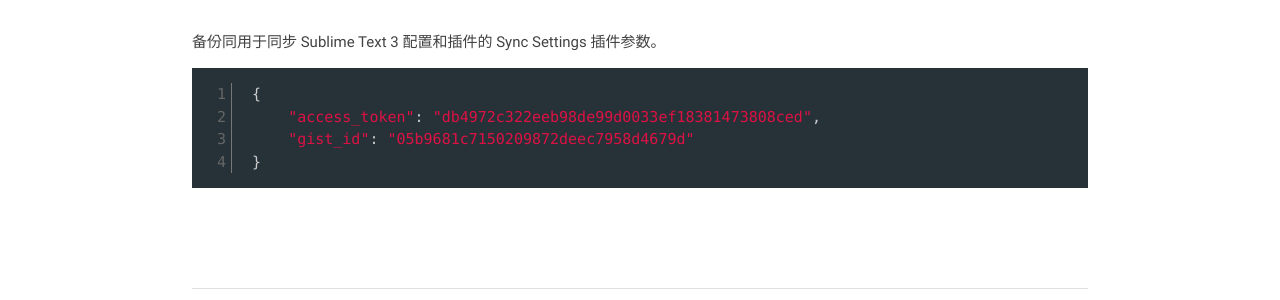
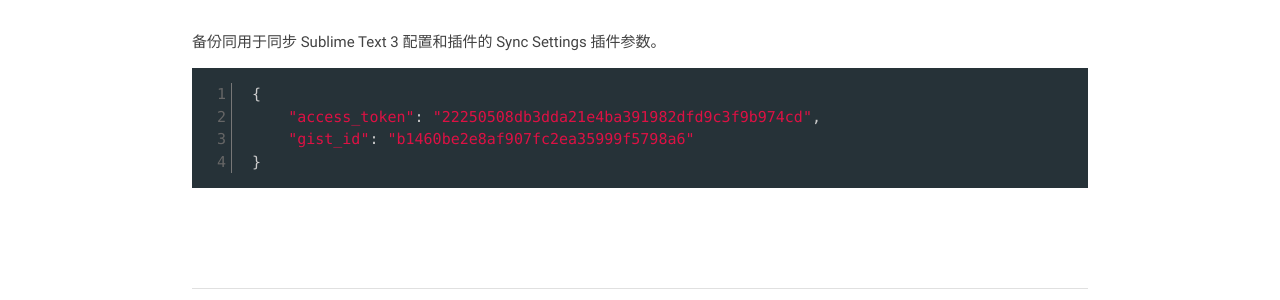
Before and after one commit to Ja50n/ja50n.github.com, a Jekyll site: the page built from _posts/2018-10-10-sublimetext3_settings_synconfig.md, in a window 1280 px wide. Shown: the part 325-625 px from the top of the page. Built offline with Jekyll 4.4.1, drawn with Linux system fonts in a browser that asks for light colours; some web fonts are replaced; comment, search, counter and statistics services are not loaded.

Commit message:
新增post181010

```diff
--- a/_posts/2018-10-10-sublimetext3_settings_synconfig.md
+++ b/_posts/2018-10-10-sublimetext3_settings_synconfig.md
@@ -13,7 +13,7 @@
 
 {% highlight python linenos %}
 {
-    "access_token": "db4972c322eeb98de99d0033ef18381473808ced",
-    "gist_id": "05b9681c7150209872deec7958d4679d"
+    "access_token": "22250508db3dda21e4ba391982dfd9c3f9b974cd",
+    "gist_id": "b1460be2e8af907fc2ea35999f5798a6"
 }
 {% endhighlight %}
```
